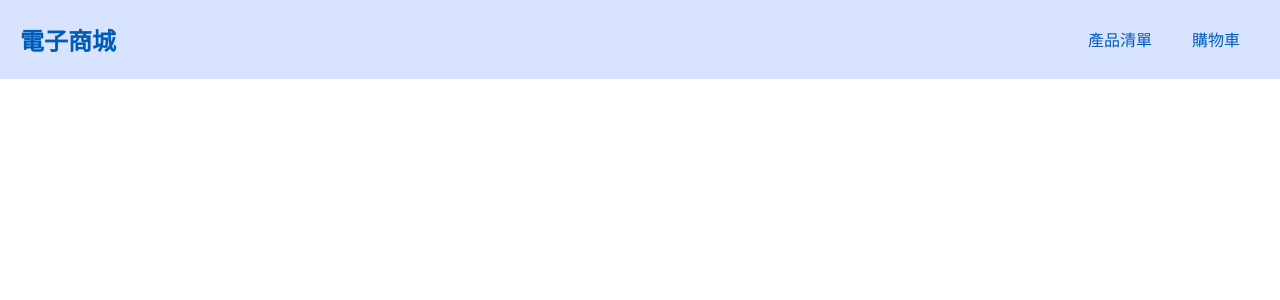
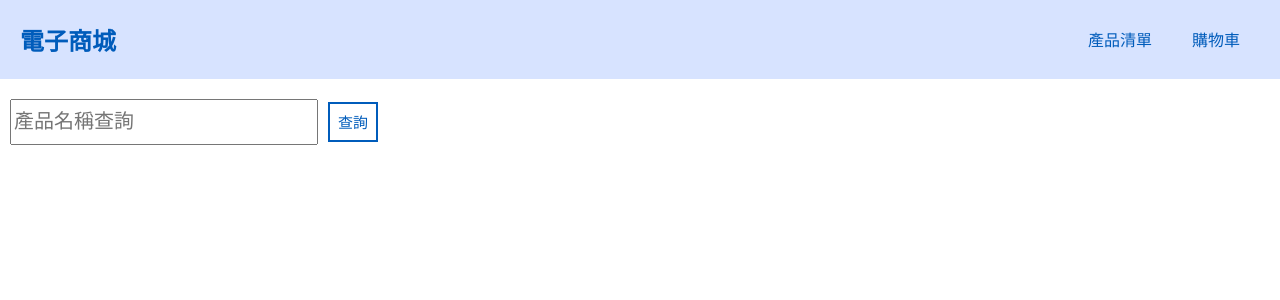
Before and after one commit to cwei1124/mcu-113-2-web-11050114-final, an Angular app: page / in a window 1280 px wide. Shown: the top 300 px of the page. Built offline with nearby package versions, Linux system fonts and the light colour scheme.

Commit message:
feat(search): 產品查詢框樣式實作

```diff
--- a/src/app/app.component.html
+++ b/src/app/app.component.html
@@ -1 +1,3 @@
 <app-header></app-header>
+
+<app-search></app-search>
--- a/src/app/app.component.ts
+++ b/src/app/app.component.ts
@@ -1,9 +1,10 @@
 import { Component } from '@angular/core';
 import { HeaderComponent } from './header/header.component';
+import { SearchComponent } from './search/search.component';
 
 @Component({
   selector: 'app-root',
-  imports: [HeaderComponent],
+  imports: [HeaderComponent, SearchComponent],
   templateUrl: './app.component.html',
   styleUrl: './app.component.scss',
 })
--- a/src/app/search/search.component.html
+++ b/src/app/search/search.component.html
@@ -1 +1,4 @@
-<p>search works!</p>
+<form>
+  <input type="text" placeholder="產品名稱查詢" />
+  <button type="button">查詢</button>
+</form>
--- a/src/app/search/search.component.scss
+++ b/src/app/search/search.component.scss
@@ -0,0 +1,20 @@
+:host {
+  display: block;
+  padding: 20px 10px; /*上 左*/
+}
+
+input[type='text'] {
+  width: 300px;
+  height: 40px;
+  margin-right: 10px;
+  font-size: 20px;
+}
+
+button {
+  width: 50px;
+  height: 40px;
+  color: #005cbb;
+  border: solid #005cbb 2px;
+  background-color: white;
+  font-size: 15px;
+}
```
